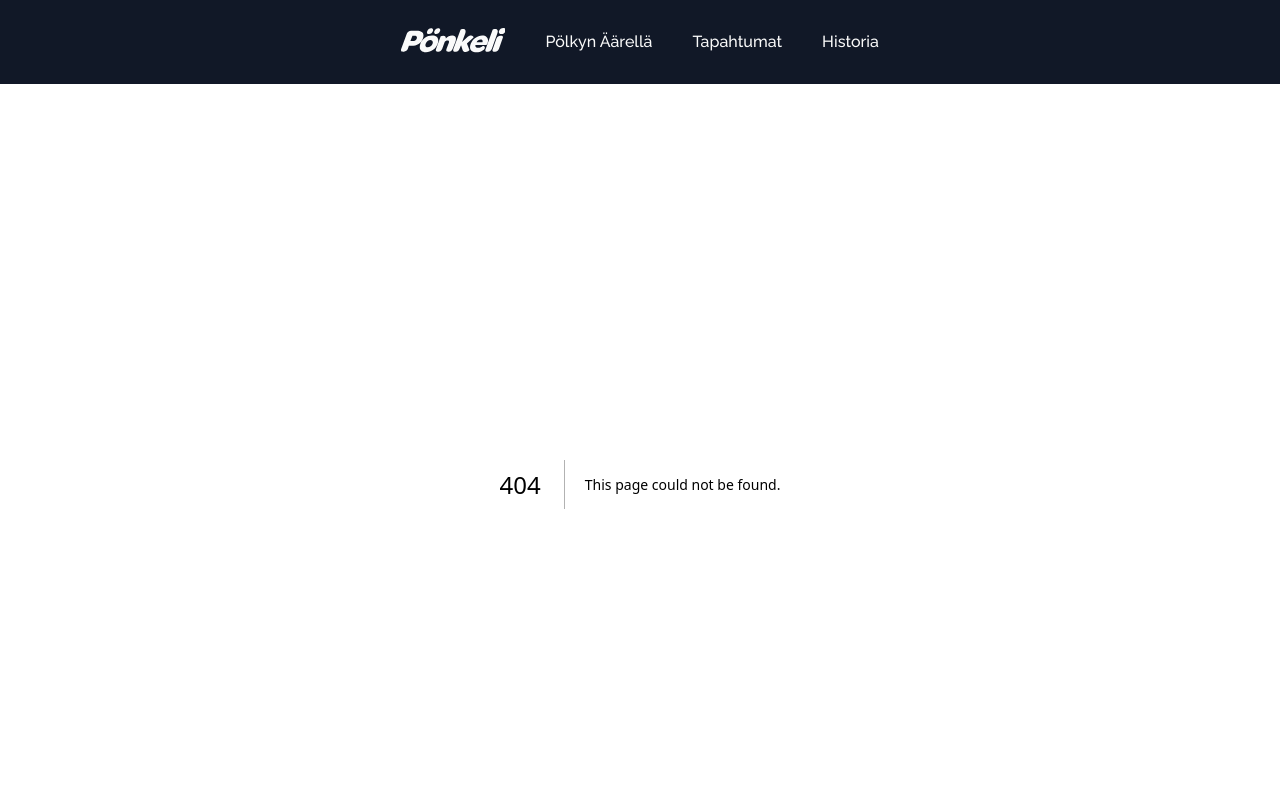
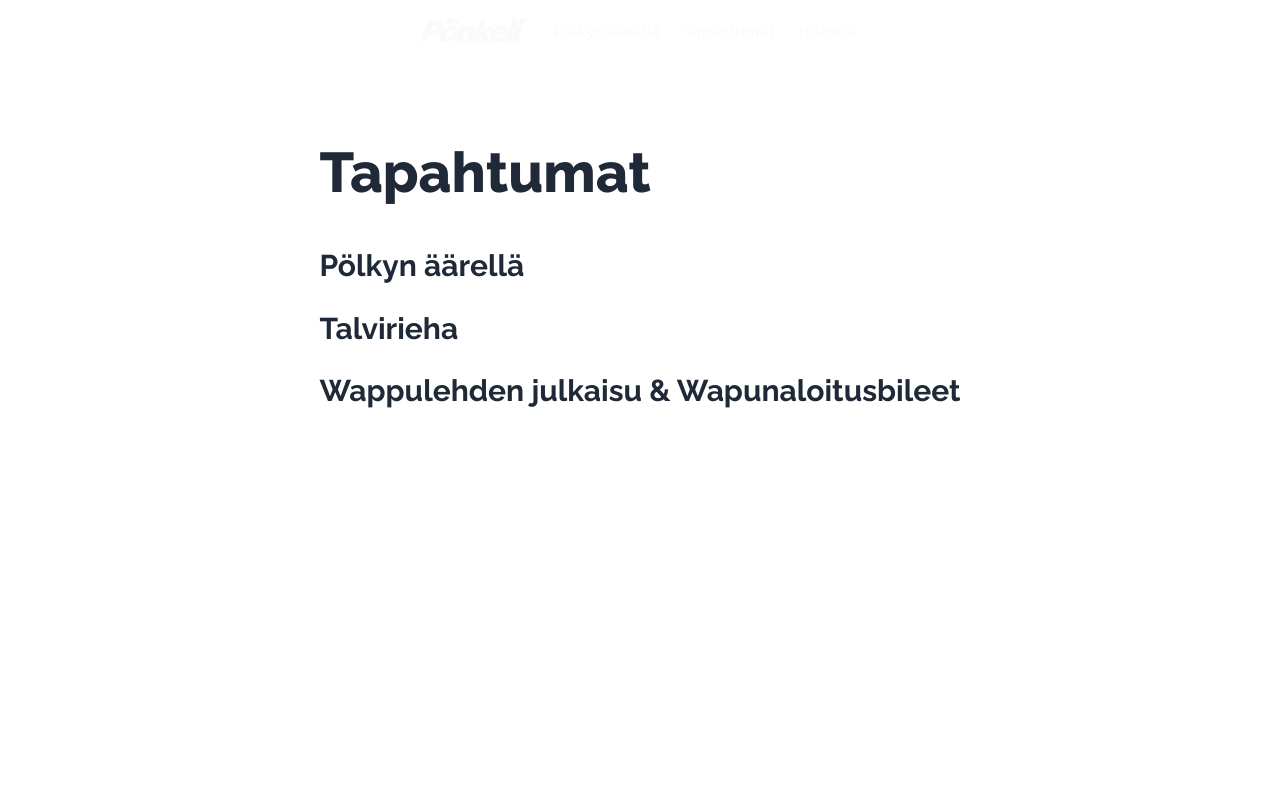
Before and after one commit to kolmeseiska/next-wappulehti, a Next.js app: page /tapahtumat in a window 1280 px wide. Before the commit this address had no page. Shown: the top 800 px of the page. Built offline with nearby package versions, Linux system fonts and the light colour scheme.

Commit message:
Create collapsible menu and style updates + history and events page

```diff
--- a/components/Navigation.tsx
+++ b/components/Navigation.tsx
@@ -3,15 +3,17 @@
 
 import Logo from './Logo'
 
-const Navigation = () => {
+type NavItemProps = {
+  isCollapsed?: boolean
+}
+
+const NavItems = ({ isCollapsed }:NavItemProps) => {
+  const menuClassName = isCollapsed
+    ? 'menu menu-compact dropdown-content mt-3 p-2 shadow bg-base-100 rounded-box w-52 shadow-2xl'
+    : 'menu menu-horizontal px-1'
+
   return (
-    <nav className='flex sm:justify-center items-center space-x-4 bg-gray-900 text-bold py-5'>
-      <Link
-        href={'/'}
-        className='px-3 py-2 fill-zinc-50 social'
-      >
-        <Logo className='h-7' />
-      </Link>
+    <ul tabIndex={0} className={menuClassName}>
       {[
         ['Pölkyn Äärellä', '/kisa'],
         ['Tapahtumat', '/tapahtumat'],
@@ -24,7 +26,35 @@
         >
           {title}
         </Link>
-      ))}
+      ))
+      }
+    </ul>
+  )
+}
+
+const Navigation = () => {
+  return (
+    <nav className='navbar'>
+      <div className='navbar-start' />
+      <div className='navbar-center'>
+        <Link
+          href={'/'}
+          className='px-3 py-2 fill-zinc-50 social'
+        >
+          <Logo className='h-7' />
+        </Link>
+        <div className='hidden md:flex'>
+          <NavItems />
+        </div>
+      </div>
+      <div className='navbar-end'>
+        <div className='dropdown dropdown-end'>
+          <label tabIndex={0} className='btn btn-ghost md:hidden'>
+            <svg xmlns='http://www.w3.org/2000/svg' className='h-5 w-5' fill='none' viewBox='0 0 24 24' stroke='currentColor'><path strokeLinecap='round' strokeLinejoin='round' strokeWidth='2' d='M4 6h16M4 12h8m-8 6h16' /></svg>
+          </label>
+          <NavItems isCollapsed />
+        </div>
+      </div>
     </nav>
   )
 }
--- /dev/null
+++ b/pages/historia.tsx
@@ -0,0 +1,16 @@
+import React from 'react'
+
+const historia = () => {
+  return (
+    <div className='container mx-auto px-4 flex justify-center py-20'>
+      <article className='prose prose-pink prose-xl pb-10 px-5 md:px-5'>
+        <h1>Historia</h1>
+        <p>
+          Mitäs me ollaan tehty.
+        </p>
+      </article>
+    </div>
+  )
+}
+
+export default historia
--- a/pages/index.tsx
+++ b/pages/index.tsx
@@ -9,6 +9,7 @@
       <Head>
         <title>Wappulehti Pönkeli</title>
       </Head>
+      <div className='hero min-h-screen relative'>
         <svg className='w-full h-full absolute'>
           <defs>
             <linearGradient id='logo-gradient' x1='50%' y1='0%' x2='50%' y2='100%'>
@@ -46,11 +47,16 @@
             <h1 className='text-8xl font-bold uppercase mb-8 fill-slate-50'>
               <Logo className='h-48 max-w-full' />
             </h1>
-          <Link href='/kisa' role='button' className='btn btn-primary'>Osallistu Pölkyn Äärelle</Link>
+            <Link
+              href='/kisa'
+              role='button'
+              className='btn btn-primary'
+            >Osallistu Pölkyn Äärelle</Link>
+          </div>
         </div>
       </div>
       <div className='container-lg'>
-        <p>Tänne lisäsisältöä, jossa kuva jne</p>
+        <p>Tänne lisäsisältöä, jossa kuva</p>
       </div>
     </>
   )
--- /dev/null
+++ b/pages/tapahtumat.tsx
@@ -0,0 +1,22 @@
+import React from 'react'
+
+const historia = () => {
+  return (
+    <div className='container mx-auto px-4 flex justify-center py-20'>
+      <article className='prose prose-slate prose-xl pb-10 px-5 md:px-5'>
+        <h1>Tapahtumat</h1>
+        <h2 className='text-3xl'>
+          Pölkyn äärellä
+        </h2>
+        <h2 className='text-3xl'>
+          Talvirieha
+        </h2>
+        <h2 className='text-3xl'>
+          Wappulehden julkaisu & Wapunaloitusbileet
+        </h2>
+      </article>
+    </div>
+  )
+}
+
+export default historia
```
Also changed, not shown: 1 other file (tests, documents, lock files or other folders). Lines whose indentation alone changed are shown as unchanged.
